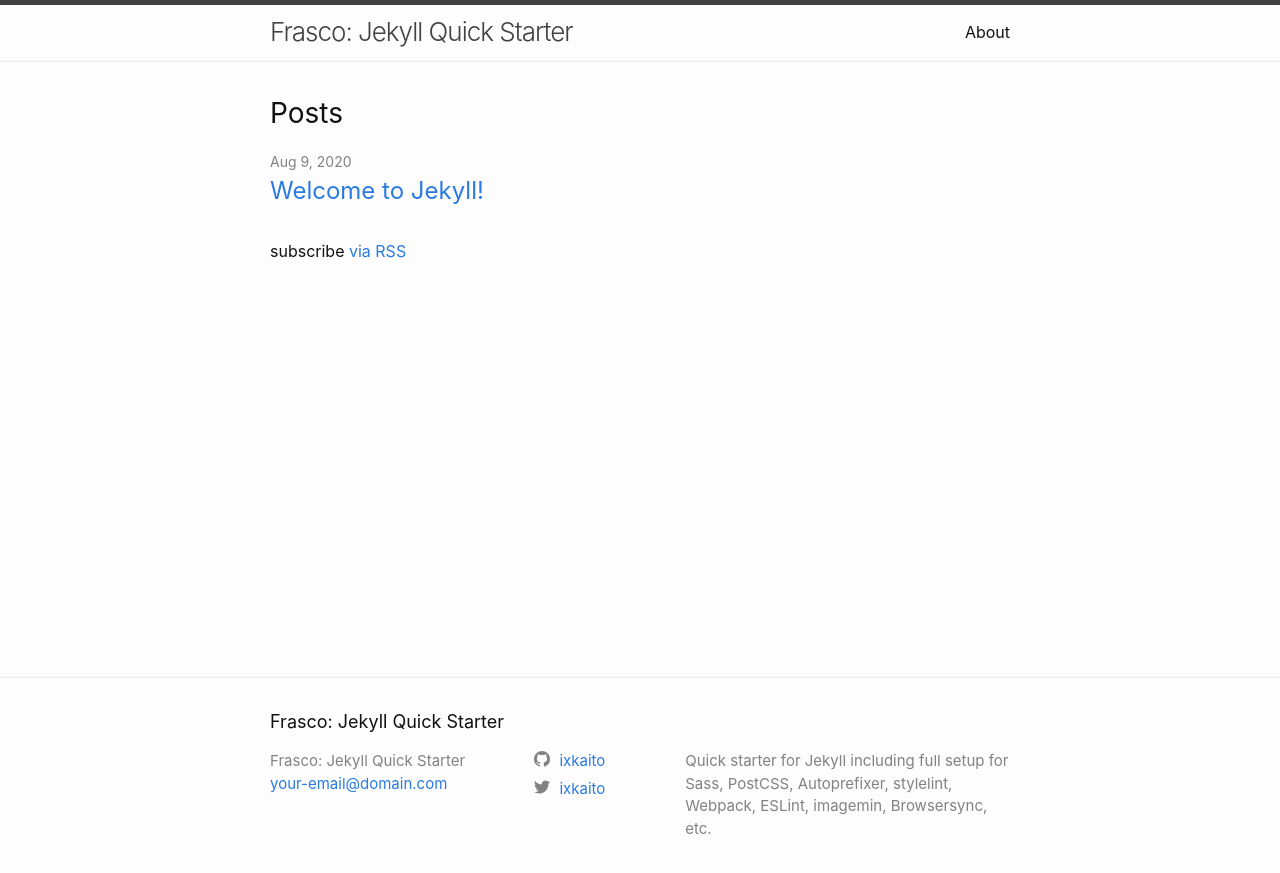
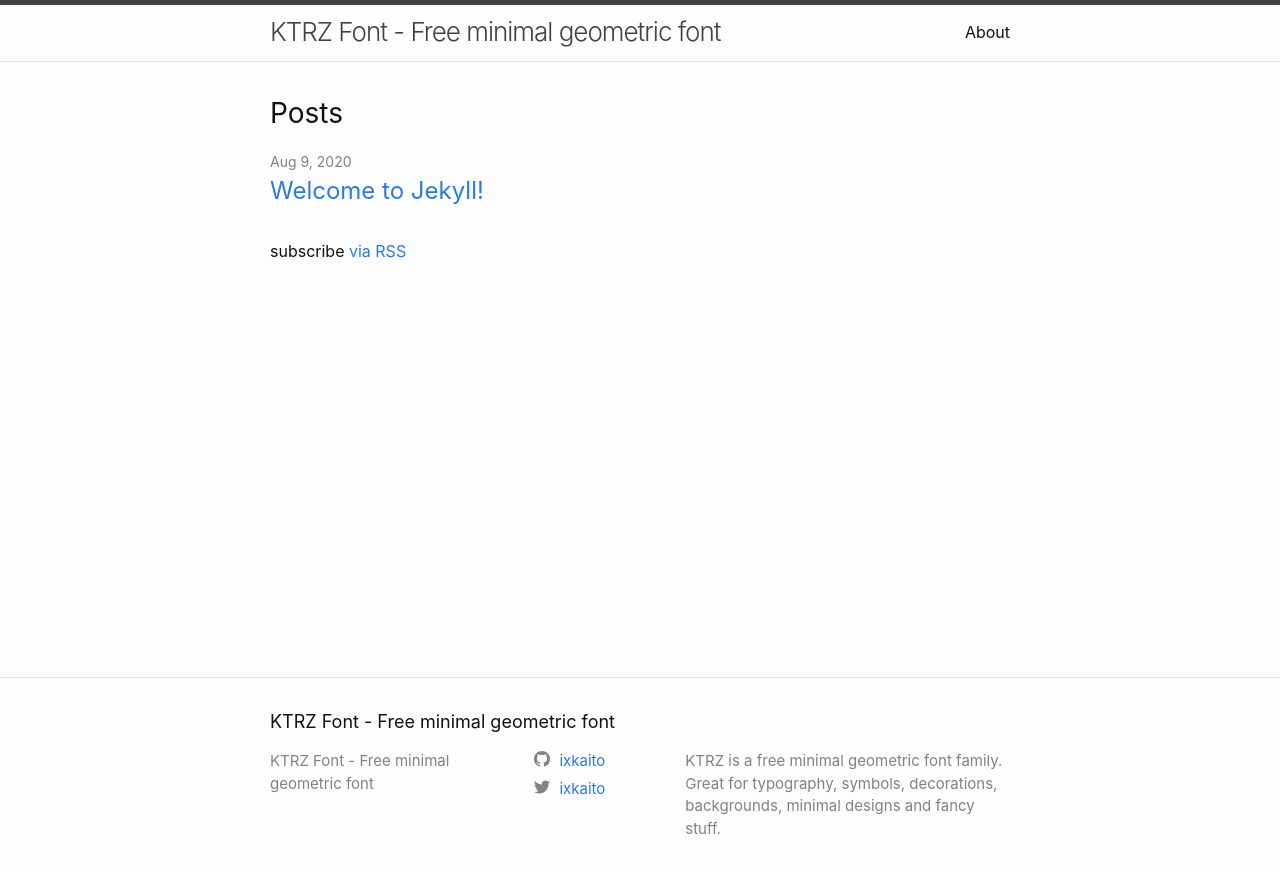
Before and after one commit to ixkaito/ktrz-font, a Jekyll site: the page built from index.md, in a window 1280 px wide. Shown: the top 873 px of the page. Built offline with Jekyll 4.4.1, drawn with Linux system fonts in a browser that asks for light colours.

Commit message:
Update config

```diff
--- a/_config.dev.yml
+++ b/_config.dev.yml
@@ -0,0 +1 @@
+baseurl: ""
--- a/_config.yml
+++ b/_config.yml
@@ -18,12 +18,11 @@
 # You can create any custom variable you would like, and they will be accessible
 # in the templates via {{ site.myvariable }}.
 
-title: "Frasco: Jekyll Quick Starter"
-email: your-email@domain.com
+title: "KTRZ Font - Free minimal geometric font"
 description: >- # this means to ignore newlines until "baseurl:"
-  Quick starter for Jekyll including full setup for Sass, PostCSS, Autoprefixer, stylelint, Webpack, ESLint, imagemin, Browsersync, etc.
-baseurl: "" # the subpath of your site, e.g. /blog
-url: "" # the base hostname & protocol for your site, e.g. http://example.com
+  KTRZ is a free minimal geometric font family. Great for typography, symbols, decorations, backgrounds, minimal designs and fancy stuff.
+baseurl: "/ktrz-font" # the subpath of your site, e.g. /blog
+url: "https://ixkaito.github.io" # the base hostname & protocol for your site, e.g. http://example.com
 twitter_username: ixkaito
 github_username:  ixkaito
 
```
